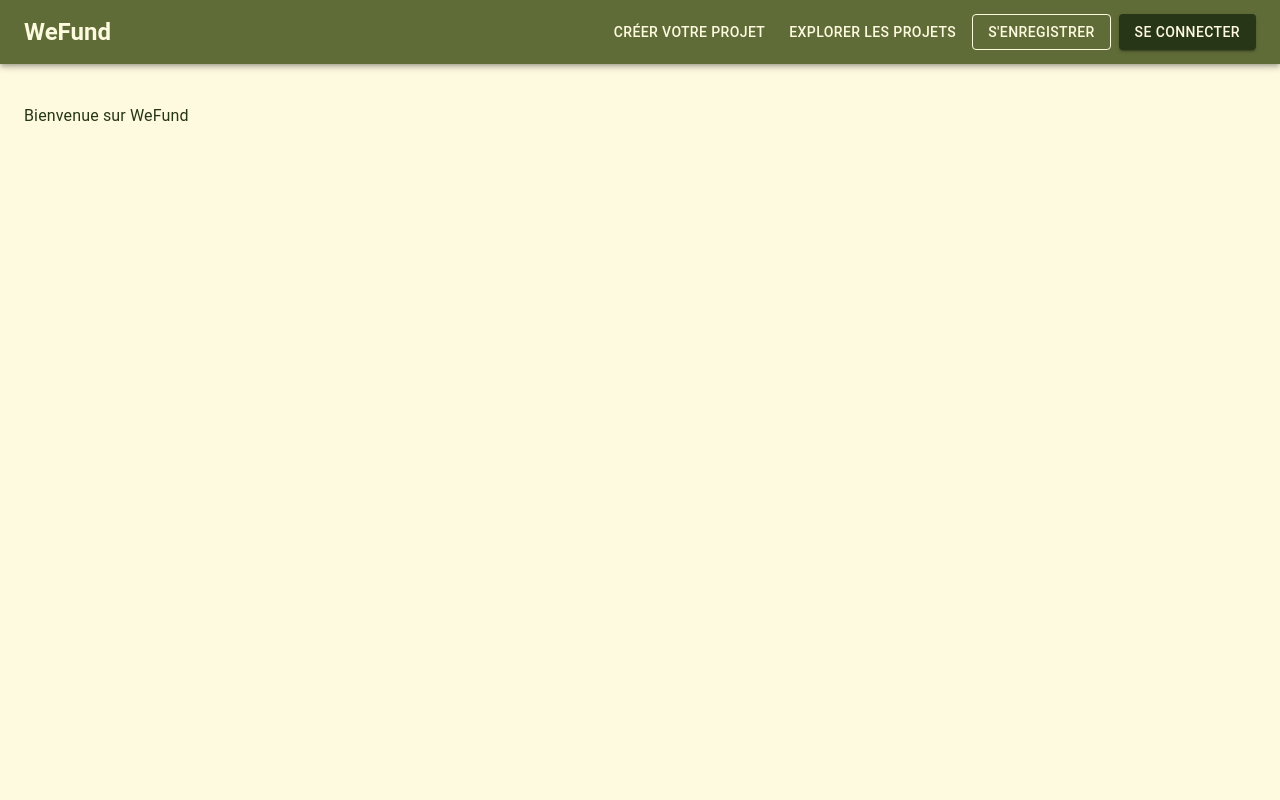
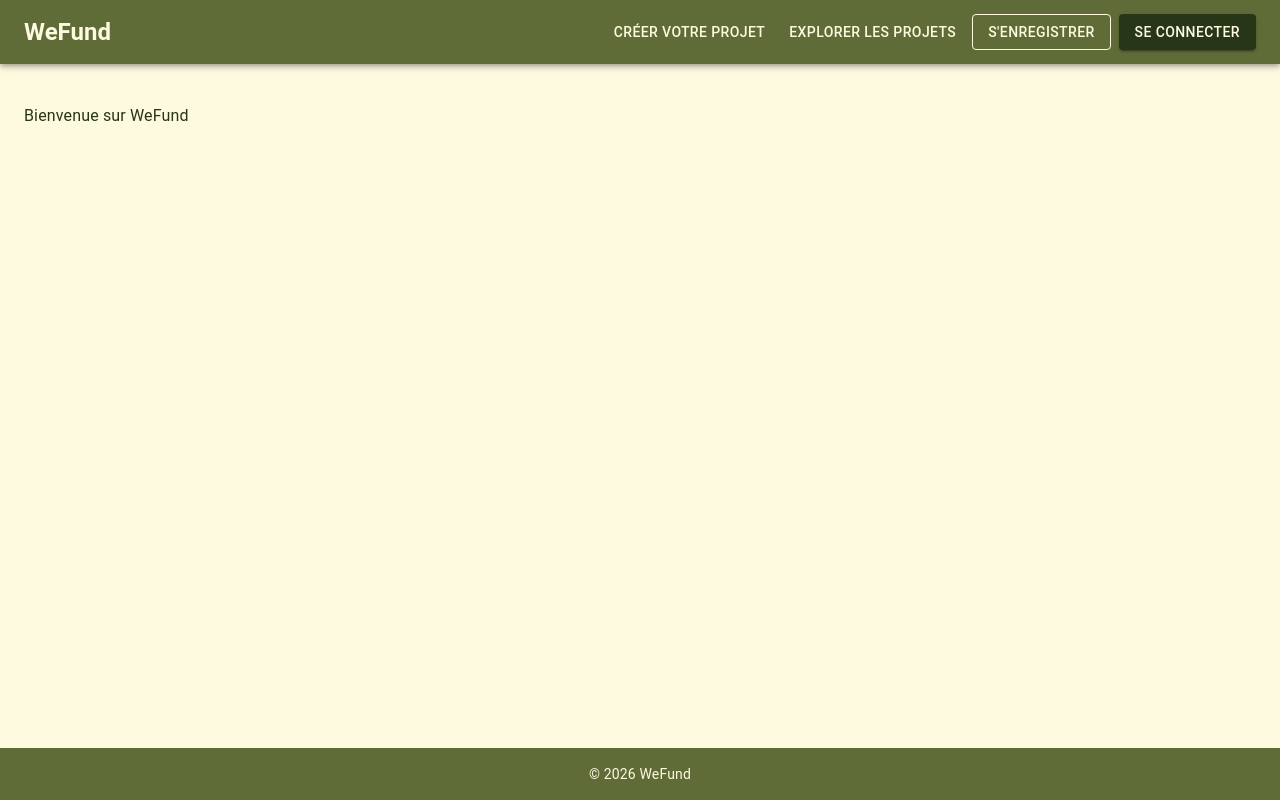
Before and after one commit to wefund-qsi/wefund-frontend, a React (Vite) app: page / in a window 1280 px wide. Built offline with nearby package versions, Linux system fonts and the light colour scheme; some icons are missing.

Commit message:
feat: add Footer component to MainLayout

```diff
--- /dev/null
+++ b/src/components/layouts/Footer.tsx
@@ -0,0 +1,21 @@
+import { Box, Typography } from "@mui/material";
+
+function Footer() {
+  return (
+    <Box
+      component="footer"
+      sx={{
+        bgcolor: "primary.main",
+        color: "primary.contrastText",
+        py: 2,
+        textAlign: "center",
+      }}
+    >
+      <Typography variant="body2">
+        © {new Date().getFullYear()} WeFund
+      </Typography>
+    </Box>
+  );
+}
+
+export default Footer;
--- a/src/components/layouts/MainLayout.tsx
+++ b/src/components/layouts/MainLayout.tsx
@@ -1,5 +1,6 @@
 import { Box } from "@mui/material";
 import Header from "./Header";
+import Footer from "./Footer";
 import type { ReactNode } from "react";
 
 interface MainLayoutProps {
@@ -13,6 +14,7 @@ function MainLayout({ children }: MainLayoutProps) {
       <Box component="main" sx={{ flex: 1, p: 3 }}>
         {children}
       </Box>
+      <Footer />
     </Box>
   );
 }
```
